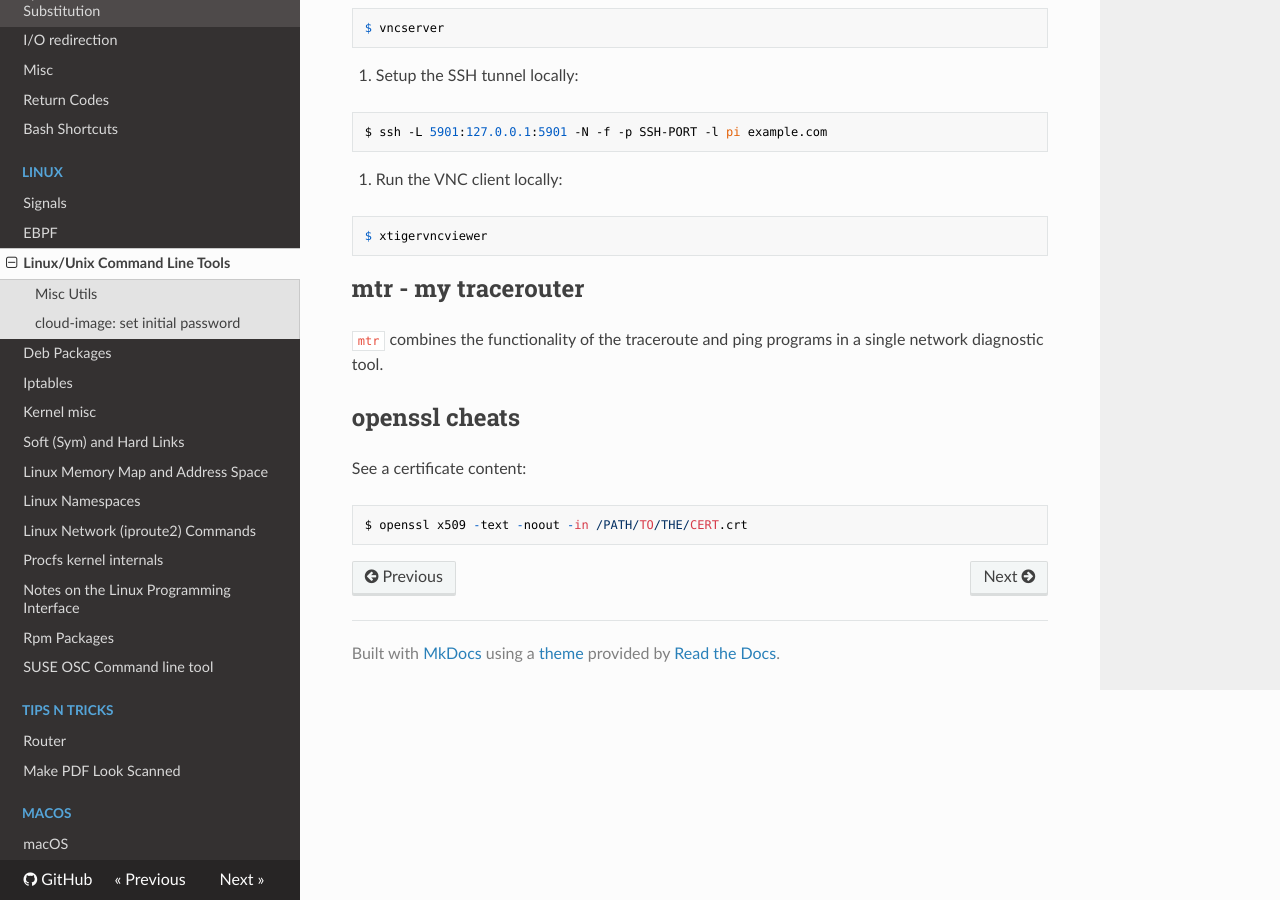
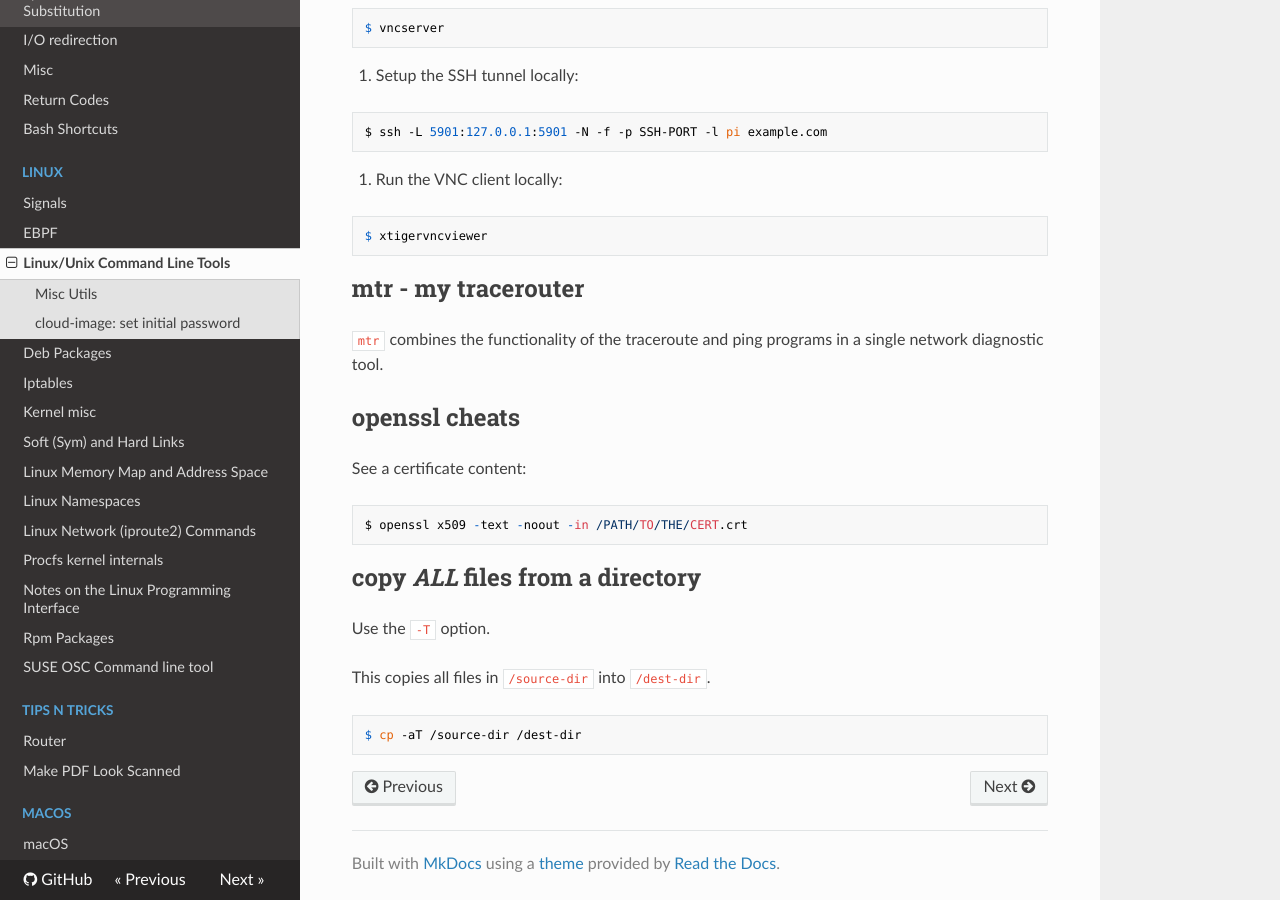
Before and after one commit to marcov/tech-notes, an MkDocs documentation site: the page built from docs/Linux/cli-tools.md, in a window 1280 px wide and 900 px high, scrolled down 4444 px. Built offline with MkDocs 1.6.1, drawn with Linux system fonts in a browser that asks for light colours; nearby versions of some CDN libraries.

Commit message:
add cp -T

````diff
--- a/docs/Linux/cli-tools.md
+++ b/docs/Linux/cli-tools.md
@@ -200,3 +200,12 @@ See a certificate content:
 ```
 $ openssl x509 -text -noout -in /PATH/TO/THE/CERT.crt
 ```
+
+## copy _ALL_ files from a directory
+
+Use the `-T` option.
+
+This copies all files in `/source-dir` into `/dest-dir`.
+```console
+$ cp -aT /source-dir /dest-dir
+```
````
